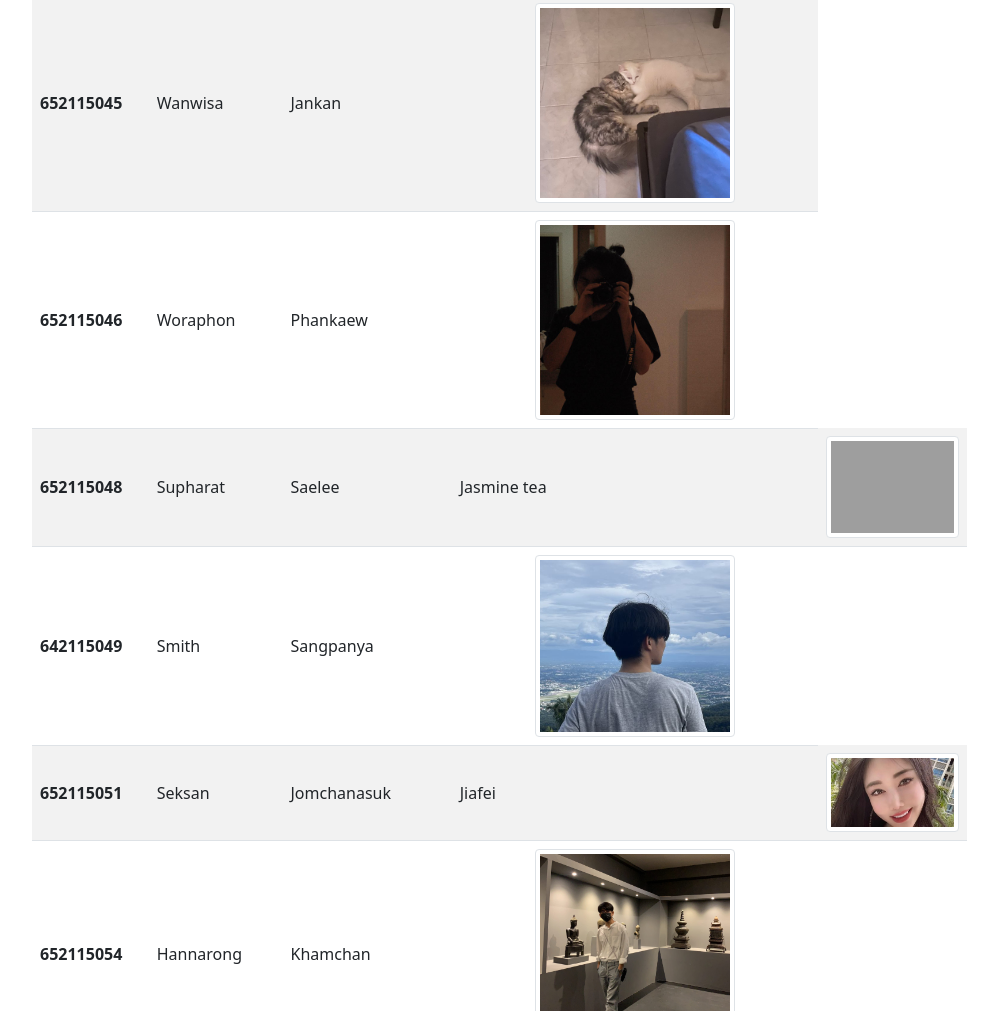
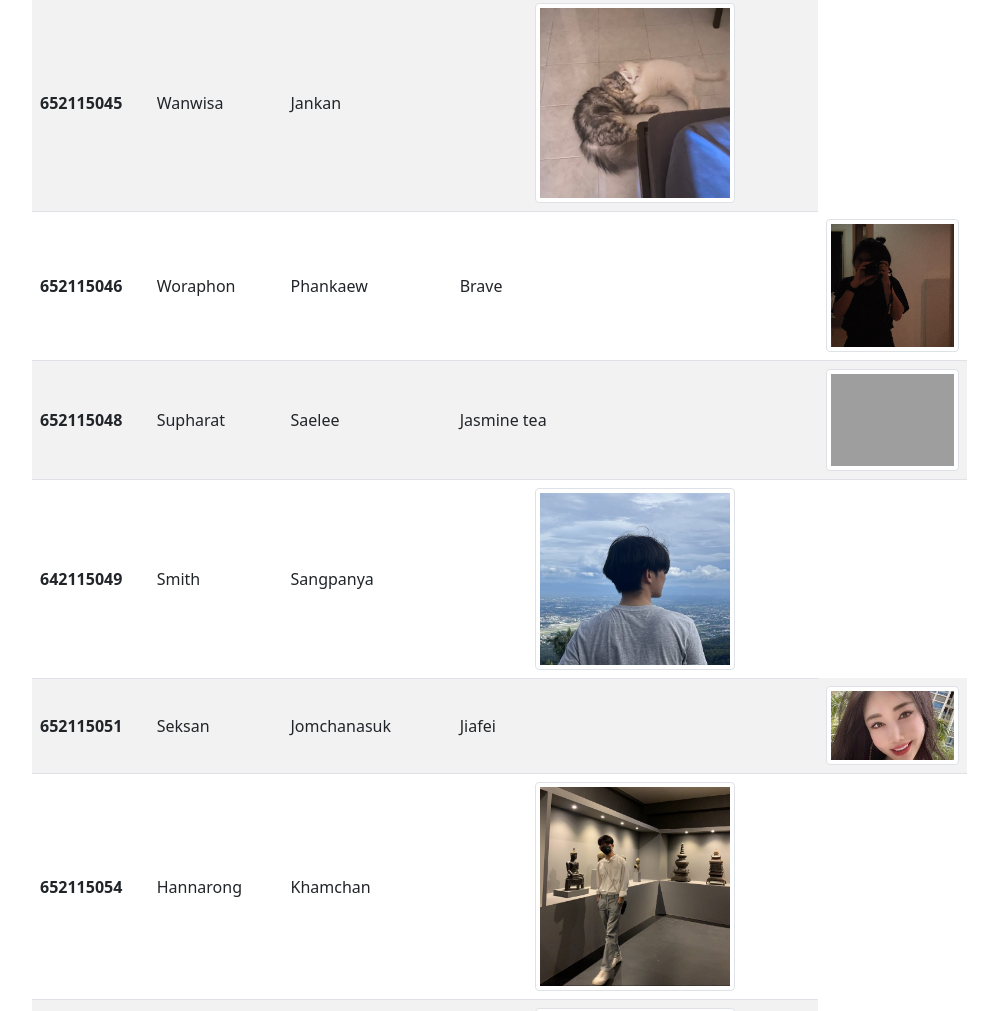
Before and after one commit to chartchai/se234-2023-lab02, a plain HTML site: page docs/index.html in a window 1280 px wide. Shown: the part 8506-9517 px from the top of the page, without its empty margins (50-1048 px from the left). Drawn offline with nearby package versions, Linux system fonts and the light colour scheme; grey boxes are pictures that could not be loaded.

Commit message:
add nick name 652115046

```diff
--- a/docs/index.html
+++ b/docs/index.html
@@ -417,6 +417,7 @@
                         <th scope="row" class="align-middle">652115046</th>
                         <td class="align-middle">Woraphon</td>
                         <td class="align-middle">Phankaew</td>
+                        <td class="align-middle">Brave</td>
                         <td class="text-center align-middle">
                             <img src="assets/652115046.jpg" class="img-thumbnail" width="200px" height="200px" alt="Wora2001">
                             </td>
```
